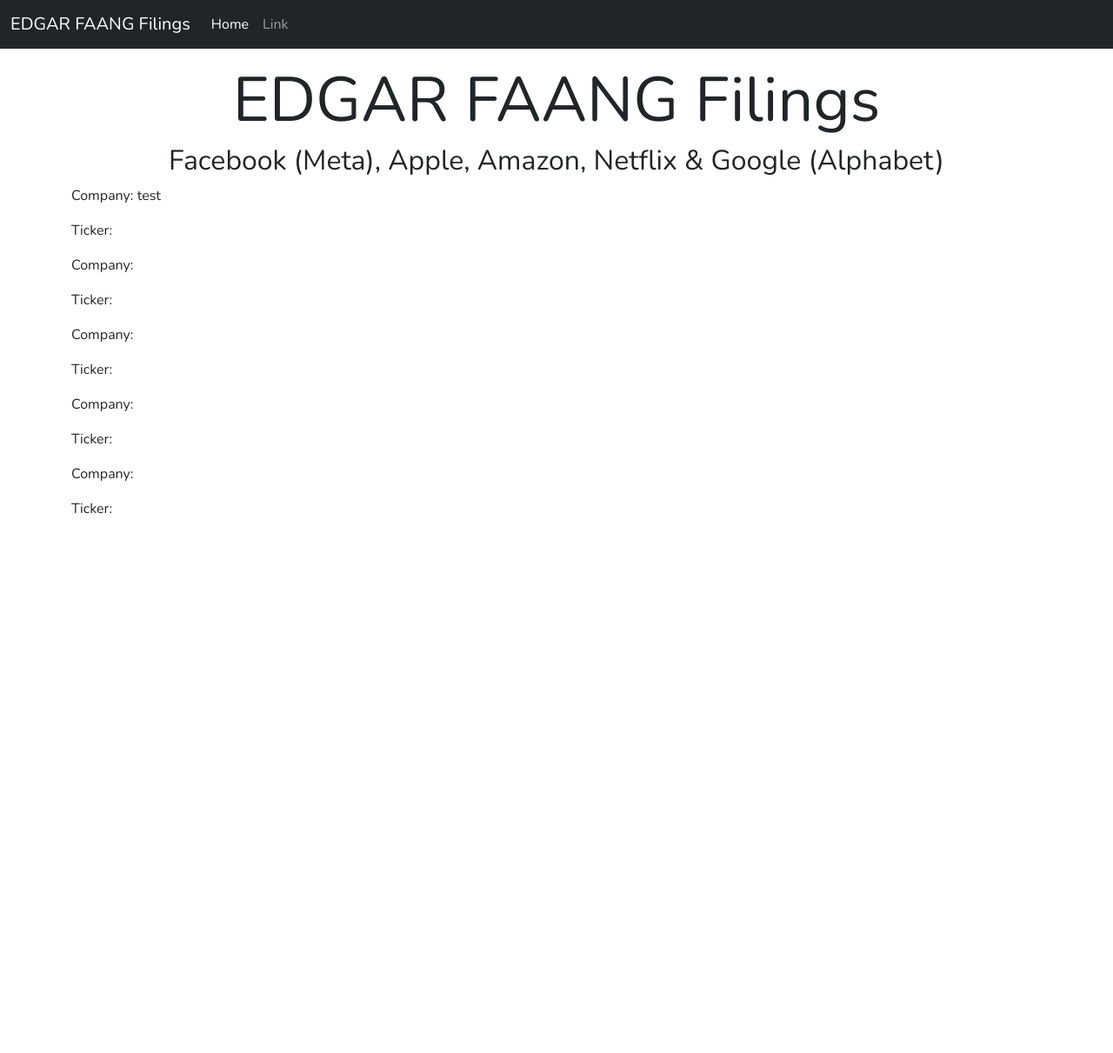
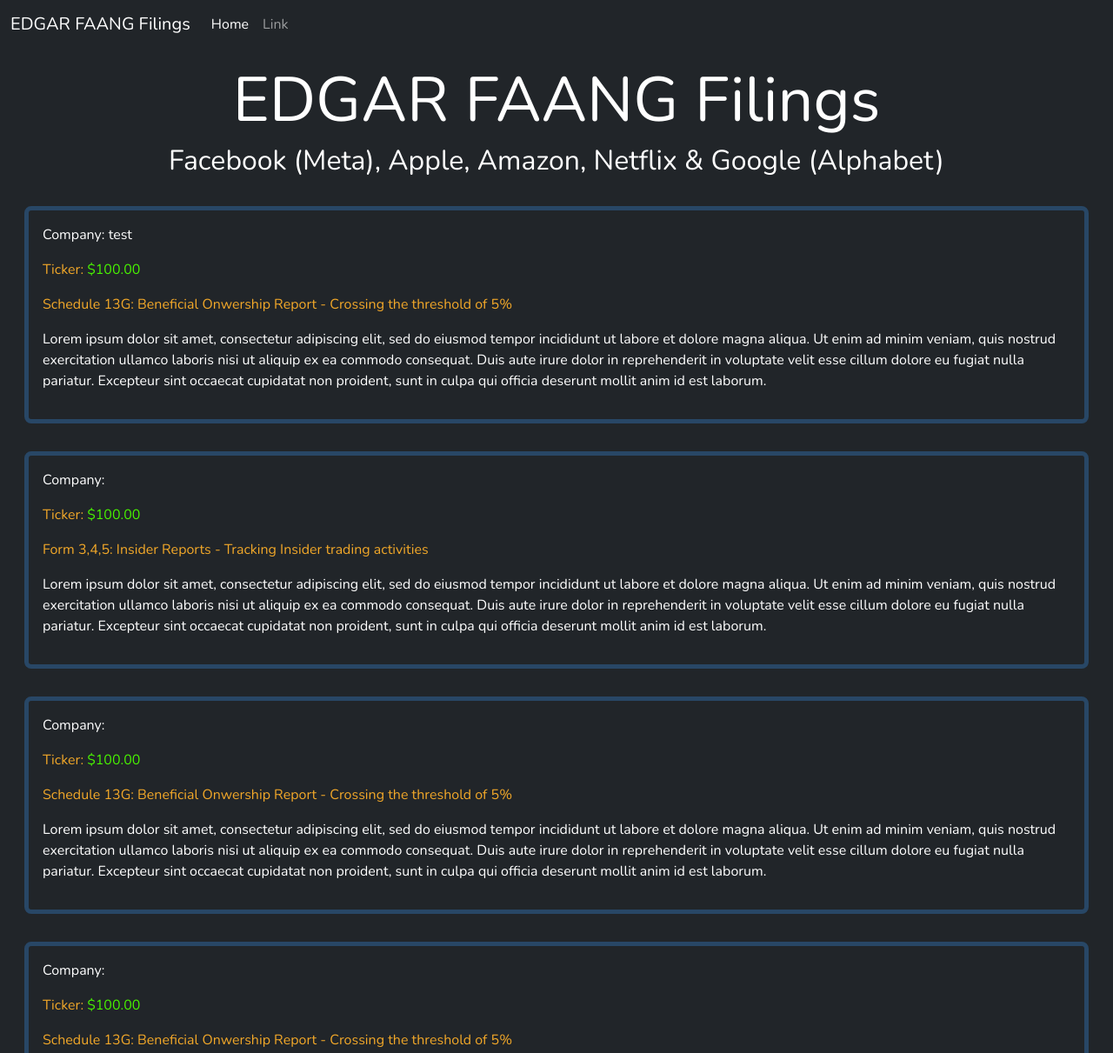
Before and after one commit to chase-newman/edgar-faang-project, a plain HTML site: page index.html in a window 1280 px wide. Shown: the top 1211 px of the page at 87% size. Before the commit the page ends 800 px from the top, so only its background shows below. Drawn offline with nearby package versions, Linux system fonts and the light colour scheme; no server answers.

```diff
--- a/index.html
+++ b/index.html
@@ -28,37 +28,47 @@
             </div>
           </div>
         </nav>
-        <div class="container">
+        <div class="container-fluid">
             <h1 class="display-2 text-center mt-3">EDGAR FAANG Filings</h1>
             <h2 class="text-center">Facebook (Meta), Apple, Amazon, Netflix & Google (Alphabet)</h2>
             <div class="row">
                 <div class="col">
                     <p>Company: <span id="facebook">test</span></p>
-                    <p>Ticker: <span id="facebook-ticker"></span></p>
+                    <p>Ticker: <span id="facebook-ticker"></span><span class="price"> $100.00</span></p>
+                    <p>Schedule 13G: Beneficial Onwership Report - Crossing the threshold of 5%</p>
+                    <p>Lorem ipsum dolor sit amet, consectetur adipiscing elit, sed do eiusmod tempor incididunt ut labore et dolore magna aliqua. Ut enim ad minim veniam, quis nostrud exercitation ullamco laboris nisi ut aliquip ex ea commodo consequat. Duis aute irure dolor in reprehenderit in voluptate velit esse cillum dolore eu fugiat nulla pariatur. Excepteur sint occaecat cupidatat non proident, sunt in culpa qui officia deserunt mollit anim id est laborum.</p>
                 </div>
             </div>
             <div class="row">
                 <div class="col">
                     <p>Company: <span id="apple"></span></p>
-                    <p>Ticker: <span id="apple-ticker"></span></p>
+                    <p>Ticker: <span id="apple-ticker"></span><span class="price"> $100.00</span></p>
+                    <p>Form 3,4,5: Insider Reports - Tracking Insider trading activities</p>
+                    <p>Lorem ipsum dolor sit amet, consectetur adipiscing elit, sed do eiusmod tempor incididunt ut labore et dolore magna aliqua. Ut enim ad minim veniam, quis nostrud exercitation ullamco laboris nisi ut aliquip ex ea commodo consequat. Duis aute irure dolor in reprehenderit in voluptate velit esse cillum dolore eu fugiat nulla pariatur. Excepteur sint occaecat cupidatat non proident, sunt in culpa qui officia deserunt mollit anim id est laborum.</p>
                 </div>
             </div>
             <div class="row">
                 <div class="col">
                     <p>Company: <span id="amazon"></span></p>
-                    <p>Ticker: <span id="amazon-ticker"></span></p>
+                    <p>Ticker: <span id="amazon-ticker"></span><span class="price"> $100.00</span></p>
+                    <p>Schedule 13G: Beneficial Onwership Report - Crossing the threshold of 5%</p>
+                    <p>Lorem ipsum dolor sit amet, consectetur adipiscing elit, sed do eiusmod tempor incididunt ut labore et dolore magna aliqua. Ut enim ad minim veniam, quis nostrud exercitation ullamco laboris nisi ut aliquip ex ea commodo consequat. Duis aute irure dolor in reprehenderit in voluptate velit esse cillum dolore eu fugiat nulla pariatur. Excepteur sint occaecat cupidatat non proident, sunt in culpa qui officia deserunt mollit anim id est laborum.</p>
                 </div>
             </div>
             <div class="row">
                 <div class="col">
                     <p>Company: <span id="netflix"></span></p>
-                    <p>Ticker: <span id="netflix"></span></p>
+                    <p>Ticker: <span id="netflix"></span><span class="price"> $100.00</span></p>
+                    <p>Schedule 13G: Beneficial Onwership Report - Crossing the threshold of 5%</p>
+                    <p>Lorem ipsum dolor sit amet, consectetur adipiscing elit, sed do eiusmod tempor incididunt ut labore et dolore magna aliqua. Ut enim ad minim veniam, quis nostrud exercitation ullamco laboris nisi ut aliquip ex ea commodo consequat. Duis aute irure dolor in reprehenderit in voluptate velit esse cillum dolore eu fugiat nulla pariatur. Excepteur sint occaecat cupidatat non proident, sunt in culpa qui officia deserunt mollit anim id est laborum.</p>
                 </div>
             </div>
             <div class="row">
                 <div class="col">
                     <p>Company: <span id="google"></span></p>
-                    <p>Ticker: <span id="google-ticker"></span></p>
+                    <p>Ticker: <span id="google-ticker"></span><span class="price"> $100.00</span></p>
+                    <p>Schedule 13G: Beneficial Onwership Report - Crossing the threshold of 5%</p>
+                    <p>Lorem ipsum dolor sit amet, consectetur adipiscing elit, sed do eiusmod tempor incididunt ut labore et dolore magna aliqua. Ut enim ad minim veniam, quis nostrud exercitation ullamco laboris nisi ut aliquip ex ea commodo consequat. Duis aute irure dolor in reprehenderit in voluptate velit esse cillum dolore eu fugiat nulla pariatur. Excepteur sint occaecat cupidatat non proident, sunt in culpa qui officia deserunt mollit anim id est laborum.</p>
                 </div>
             </div>
         </div>
--- a/styles.css
+++ b/styles.css
@@ -1,3 +1,22 @@
 body {
     font-family: 'Nunito', sans-serif;
+    background-color: #212529;
+    color: white;
 }
+.row {
+    border: 5px solid #284766;
+    border-radius: 0.5rem;
+    margin: 2rem 1rem;
+}
+.col {
+    padding: 1rem;
+}
+.col p:nth-of-type(2) {
+    color: #f2a829;
+}
+.price {
+    color: #49f400;
+}
+.col p:nth-of-type(3) {
+    color: #f2a829;
+}
```
Also changed, not shown: app.js (+17 -10 lines).
